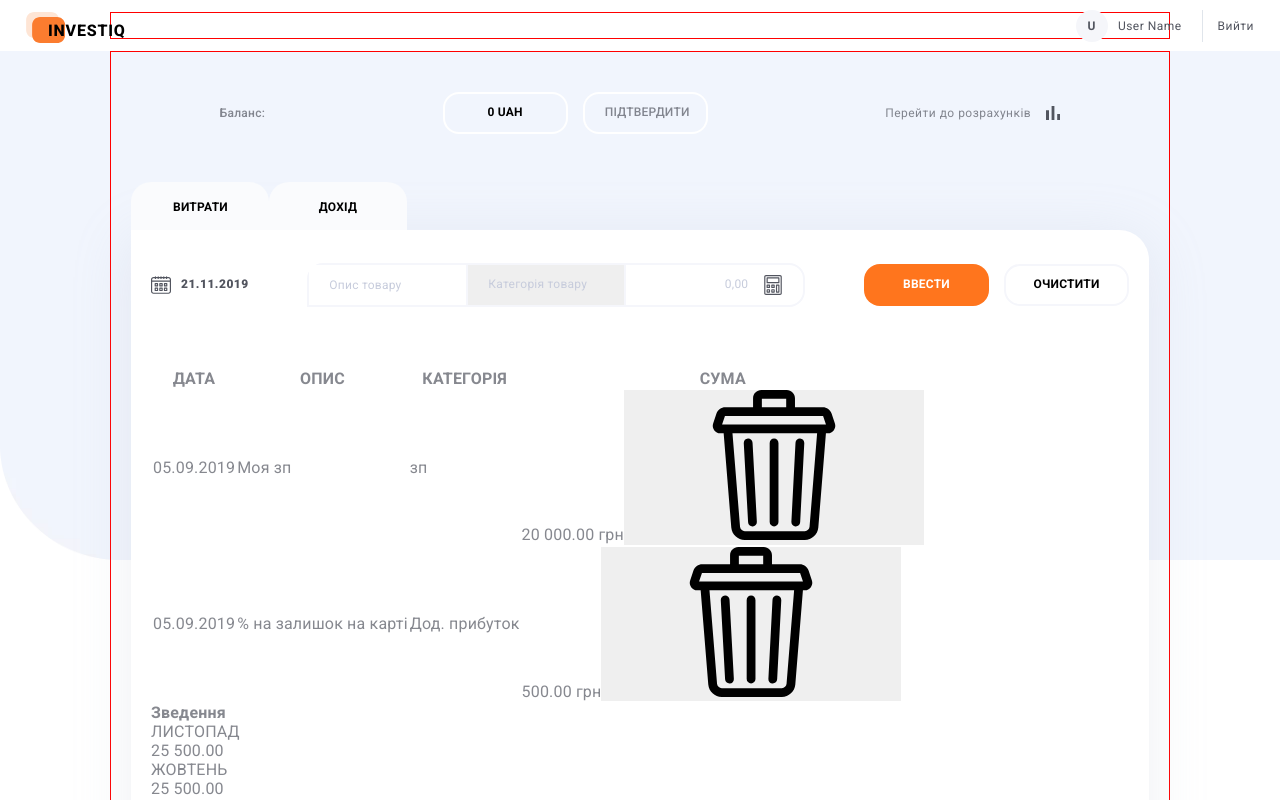
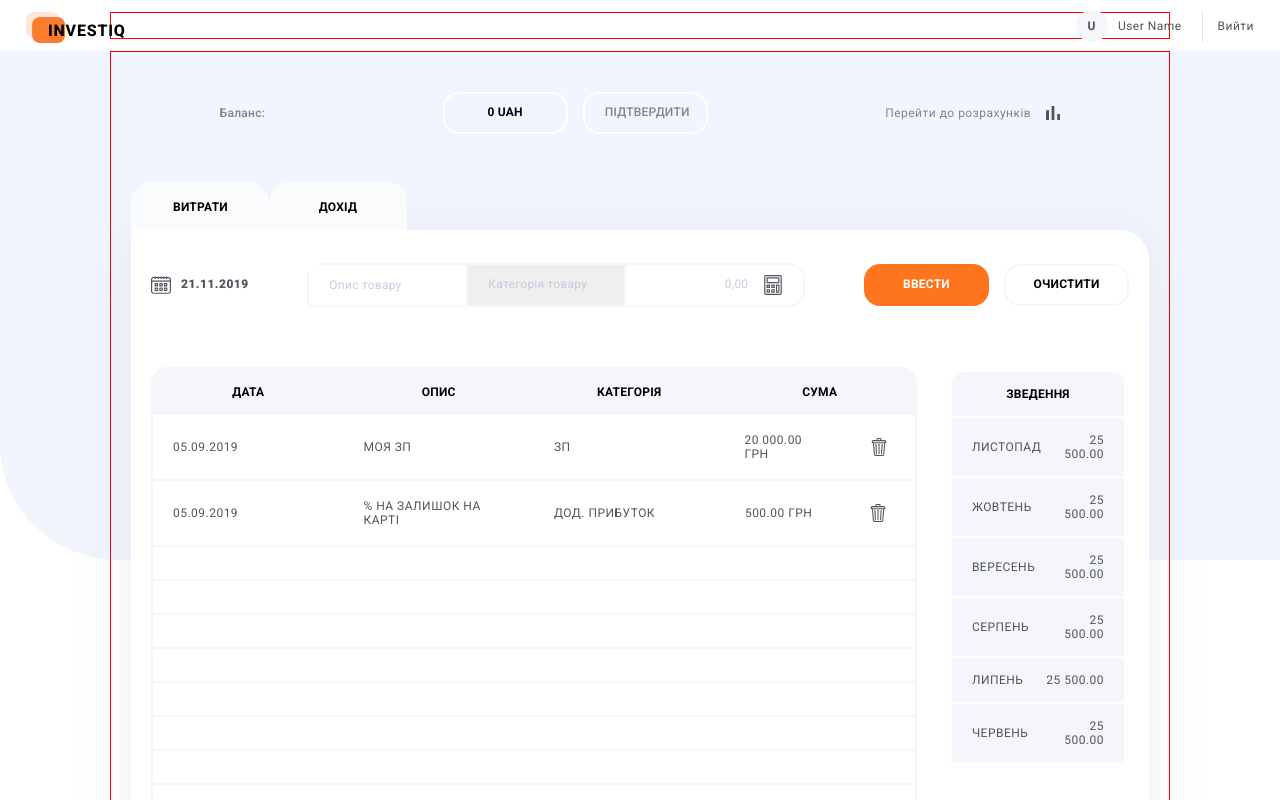
Before and after one commit to Yosohanomi/INVESTIQ, a React (Vite) app: page / in a window 1280 px wide. Shown: the top 800 px of the page. Built offline with nearby package versions, Linux system fonts and the light colour scheme.

Commit message:
main page desktop

```diff
--- a/src/entities/IncomeTable/IncomeTable.jsx
+++ b/src/entities/IncomeTable/IncomeTable.jsx
@@ -4,6 +4,7 @@ import styles from './IncomeTable.module.scss'
 export default function IncomeTable() {
   return (
     <div className={styles['income-table']}>
+      <div className={styles['income-table__thumb']}>
           <table className={styles['income-table__table']}>
             <thead className={styles['income-table__header']}>
               <tr className={styles['income-table__header-row']}>
@@ -44,8 +45,82 @@ export default function IncomeTable() {
                   </div>
                 </td>
               </tr>
+
+              <tr className={styles['income-table__row']}>
+                <td className={styles['income-table__cell']}></td>
+                <td className={styles['income-table__cell']}></td>
+                <td className={styles['income-table__cell']}></td>
+                <td className={styles['income-table__cell']}>
+                </td>
+              </tr>
+
+              <tr className={styles['income-table__row']}>
+                <td className={styles['income-table__cell']}></td>
+                <td className={styles['income-table__cell']}></td>
+                <td className={styles['income-table__cell']}></td>
+                <td className={styles['income-table__cell']}>
+                </td>
+              </tr>
+
+              <tr className={styles['income-table__row']}>
+                <td className={styles['income-table__cell']}></td>
+                <td className={styles['income-table__cell']}></td>
+                <td className={styles['income-table__cell']}></td>
+                <td className={styles['income-table__cell']}>
+                </td>
+              </tr>
+
+              <tr className={styles['income-table__row']}>
+                <td className={styles['income-table__cell']}></td>
+                <td className={styles['income-table__cell']}></td>
+                <td className={styles['income-table__cell']}></td>
+                <td className={styles['income-table__cell']}>
+                </td>
+              </tr>
+
+              <tr className={styles['income-table__row']}>
+                <td className={styles['income-table__cell']}></td>
+                <td className={styles['income-table__cell']}></td>
+                <td className={styles['income-table__cell']}></td>
+                <td className={styles['income-table__cell']}>
+                </td>
+              </tr>
+
+              <tr className={styles['income-table__row']}>
+                <td className={styles['income-table__cell']}></td>
+                <td className={styles['income-table__cell']}></td>
+                <td className={styles['income-table__cell']}></td>
+                <td className={styles['income-table__cell']}>
+                </td>
+              </tr>
+
+              <tr className={styles['income-table__row']}>
+                <td className={styles['income-table__cell']}></td>
+                <td className={styles['income-table__cell']}></td>
+                <td className={styles['income-table__cell']}></td>
+                <td className={styles['income-table__cell']}>
+                </td>
+              </tr>
+
+              <tr className={styles['income-table__row']}>
+                <td className={styles['income-table__cell']}></td>
+                <td className={styles['income-table__cell']}></td>
+                <td className={styles['income-table__cell']}></td>
+                <td className={styles['income-table__cell']}>
+                </td>
+              </tr>
+
+              <tr className={styles['income-table__row']}>
+                <td className={styles['income-table__cell']}></td>
+                <td className={styles['income-table__cell']}></td>
+                <td className={styles['income-table__cell']}></td>
+                <td className={styles['income-table__cell']}>
+                </td>
+              </tr>
             </tbody>
           </table>
+      </div>
+
 
       <div className={styles['income-table__summary']}>
         <h4 className={styles['income-table__summary-title']}>Зведення</h4>
--- a/src/entities/IncomeTable/IncomeTable.module.scss
+++ b/src/entities/IncomeTable/IncomeTable.module.scss
@@ -1,53 +1,138 @@
+@use '../../shared/ui/styles/variables.scss' as *;
+
 .income-table {
+    display: flex;
+    justify-content: center;
+    align-items: start;
+    gap: 30px;
+    padding-bottom: 62px;
+    &__thumb{
+      border: 2px solid #f5f6fb;
+      border-radius: 16px 16px 0 0;
+      overflow: hidden;
+      border-collapse: collapse;
+      overflow-y: scroll;
+      overflow-x: auto;
+      width: 100%;
+
+
+    }
+
 
     &__table {
+      width: 100%;
+      max-height: 382px;
+      border-collapse: collapse;
+      table-layout: fixed;
     }
 
     &__header {
+      background-color: #f5f6fb;
     }
 
     &__header-row {
     }
 
     &__header-cell {
+      @include text(var(--black-text), 12px, 700, 0.02em);
+      padding: 16px 20px;
+
+      white-space: nowrap;
+
+      position: sticky;
+      top: 0;
+      z-index: 1;
+      background-color: #f5f6fb;
     }
 
     &__body {
+
     }
 
     &__row {
+      border-bottom: 2px solid #f5f6fb;
+
     }
 
     &__cell {
+      border-bottom: 2px solid #f5f6fb;
+      @include text(var(--dark-text), 12px, 400, 0.04em);
+      padding: 16px 20px;
     }
 
     &__amount-wrapper {
+      display: flex;
+
+      justify-content: center;align-items: center;
+      gap: 50px;
     }
 
     &__amount {
     }
 
     &__delete-button {
+      padding: 7px;
+      display: flex;
+      align-items: center;
+      justify-content: center;
+      background-color: transparent;
+      transition: all 0.3s var(--animation);
+    }
+
+    &__delete-button:hover,
+    &__delete-button:focus {
+      border-radius: 100%;
+      background-color: #f5f6fb;
     }
 
     &__delete-icon {
+      width: 18px;
+      height: 18px;
+      fill: #52555f;
     }
 
     &__summary {
+      display: flex;
+      flex-direction: column;
+      justify-content: center;
+      align-items: center;
+      text-align: left;
+      background-color: #f5f6fb;
+      width: 230px;
+
+      overflow: hidden;
+      border:
+      5px solid #fefefe;
+      border-radius: 16px 16px 0 0;
     }
 
     &__summary-title {
+      @include text(var(--black-text), 12px, 700, 0.02em);
+      border-bottom: 2px solid #fefefe;
+      text-align: center;
+      width: 100%;
+      padding: 15px 20px;
     }
 
     &__summary-list {
     }
 
     &__summary-item {
+      display: flex;
+      padding: 15px 20px;
+      justify-content: space-between;
+      align-items: center;
+      gap: 20px;
+      border-bottom: 2px solid #fefefe;
     }
 
     &__summary-month {
+      @include text(var(--dark-text), 12px, 400, 0.04em);
+      text-align: left;
     }
 
     &__summary-amount {
+      @include text(var(--dark-text), 12px, 400, 0.04em);
+      text-align: right;
     }
   }
```
Also changed, not shown: src/app/layouts/MainLayout.jsx (added, +13 -0 lines). Lines whose indentation alone changed are shown as unchanged.
